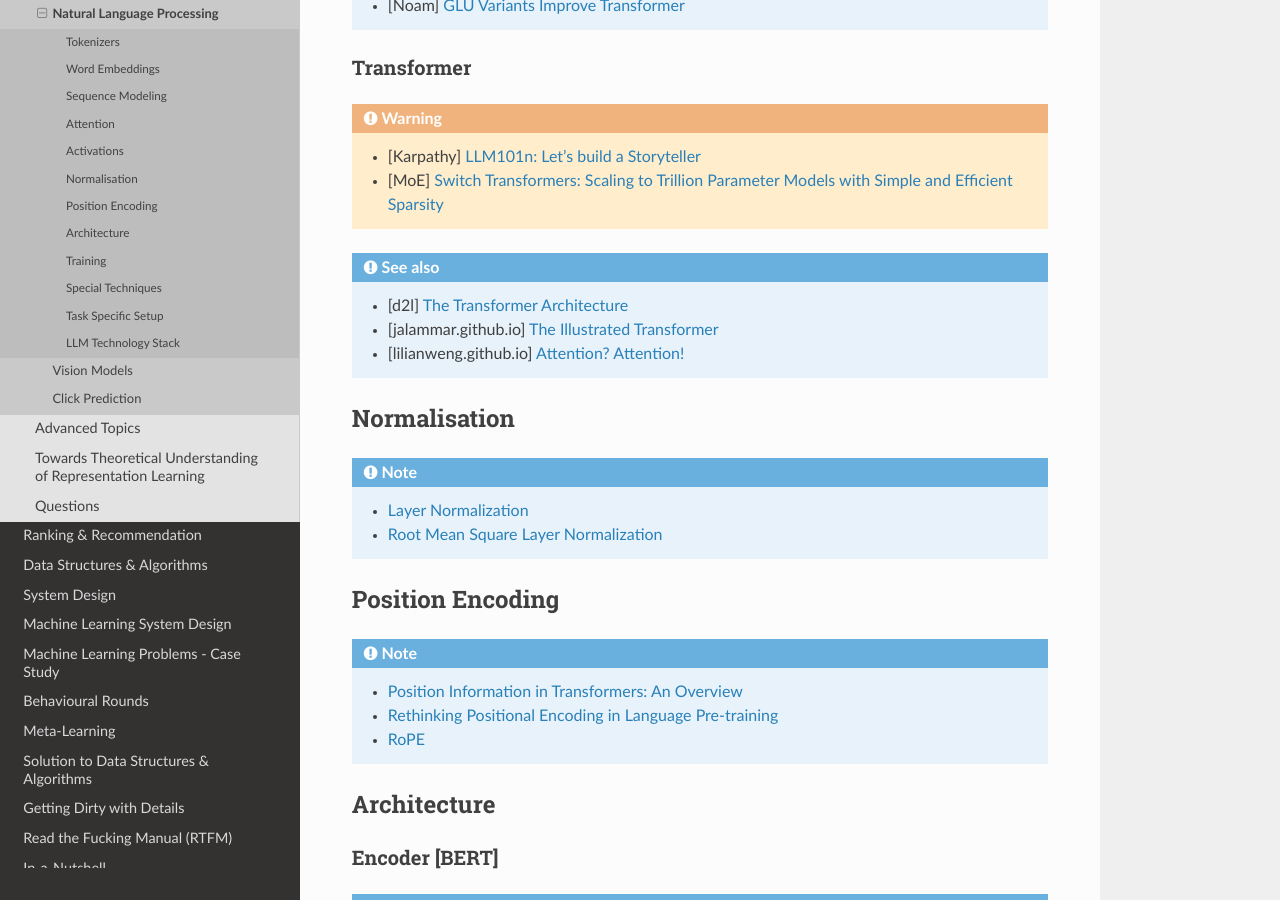
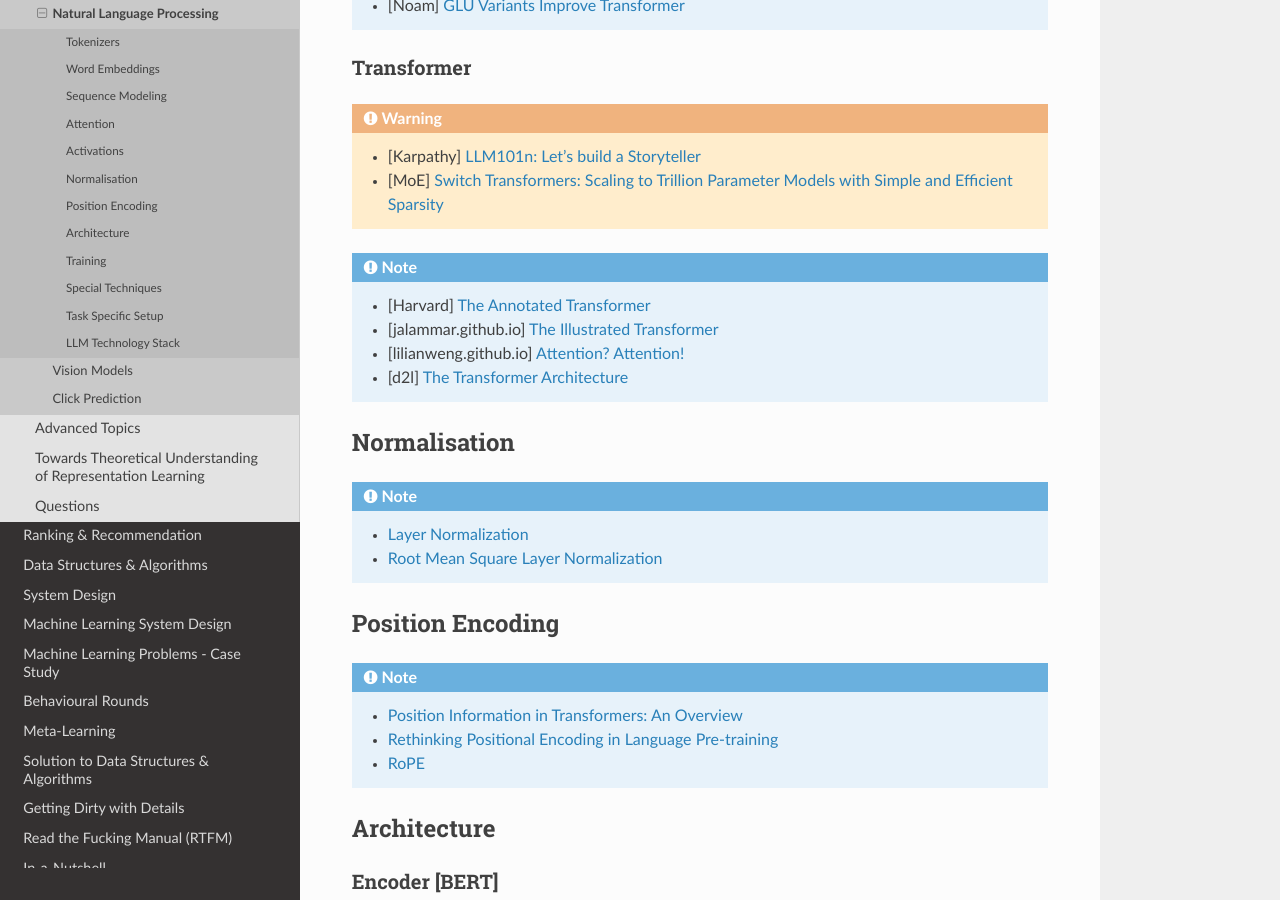
Before and after one commit to uselesstechjunks/leetcode, a Sphinx documentation site: the page built from docs/source/dl/application/nlp.rst, in a window 1280 px wide and 900 px high, scrolled down 1985 px. Built offline with Sphinx 7.4.7 and the Read the Docs theme 2.0.0, drawn with Linux system fonts in a browser that asks for light colours.

Commit message:
Update nlp.rst (#209)

```diff
--- a/docs/source/dl/application/nlp.rst
+++ b/docs/source/dl/application/nlp.rst
@@ -77,10 +77,11 @@ Transformer
 	* [Karpathy] `LLM101n: Let's build a Storyteller <https://github.com/karpathy/LLM101n>`_
 	* [MoE] `Switch Transformers: Scaling to Trillion Parameter Models with Simple and Efficient Sparsity <https://www.jmlr.org/papers/volume23/21-0998/21-0998.pdf>`_
 
-.. seealso::
-	* [d2l] `The Transformer Architecture <https://d2l.ai/chapter_attention-mechanisms-and-transformers/transformer.html>`_
+.. note::
+	* [Harvard] `The Annotated Transformer <https://nlp.seas.harvard.edu/annotated-transformer/>`_
 	* [jalammar.github.io] `The Illustrated Transformer <https://jalammar.github.io/illustrated-transformer/>`_
 	* [lilianweng.github.io] `Attention? Attention! <https://lilianweng.github.io/posts/2018-06-24-attention/>`_
+	* [d2l] `The Transformer Architecture <https://d2l.ai/chapter_attention-mechanisms-and-transformers/transformer.html>`_
 
 *****************************************************************************************
 Normalisation
```
